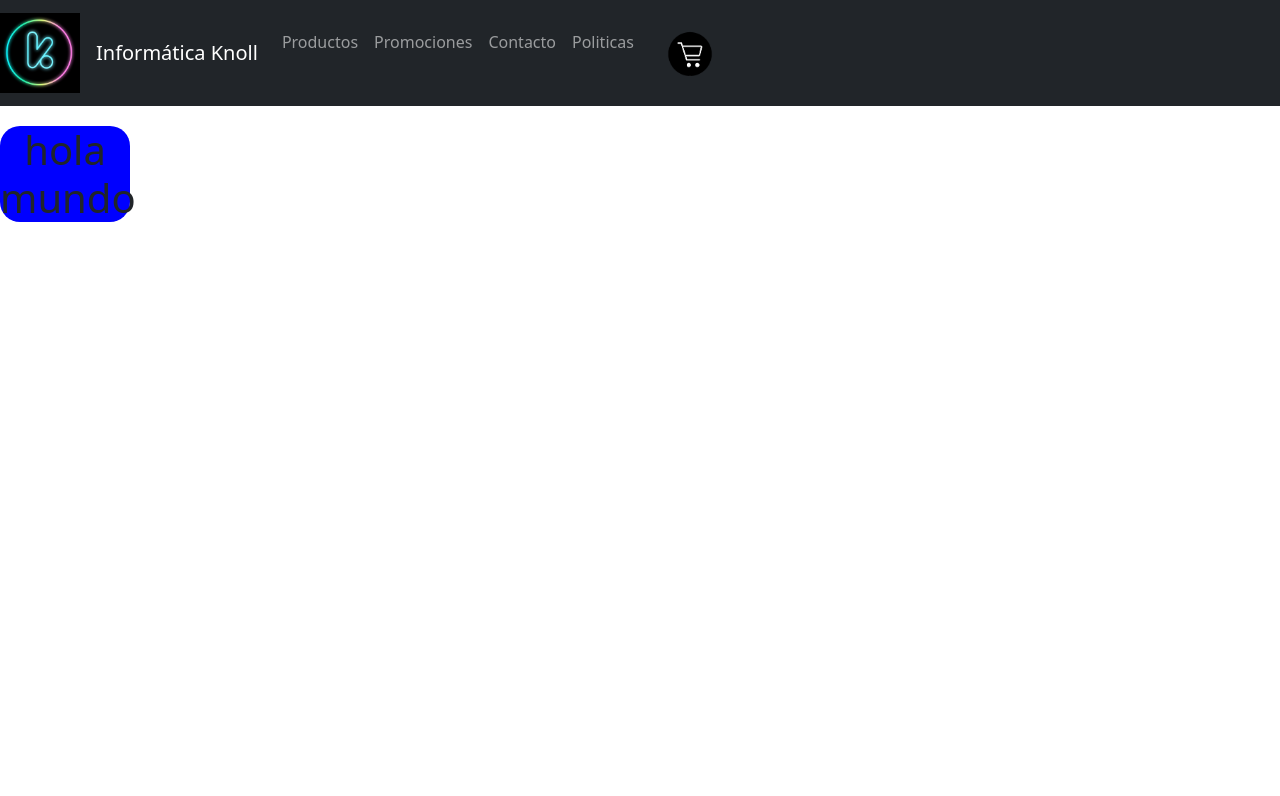
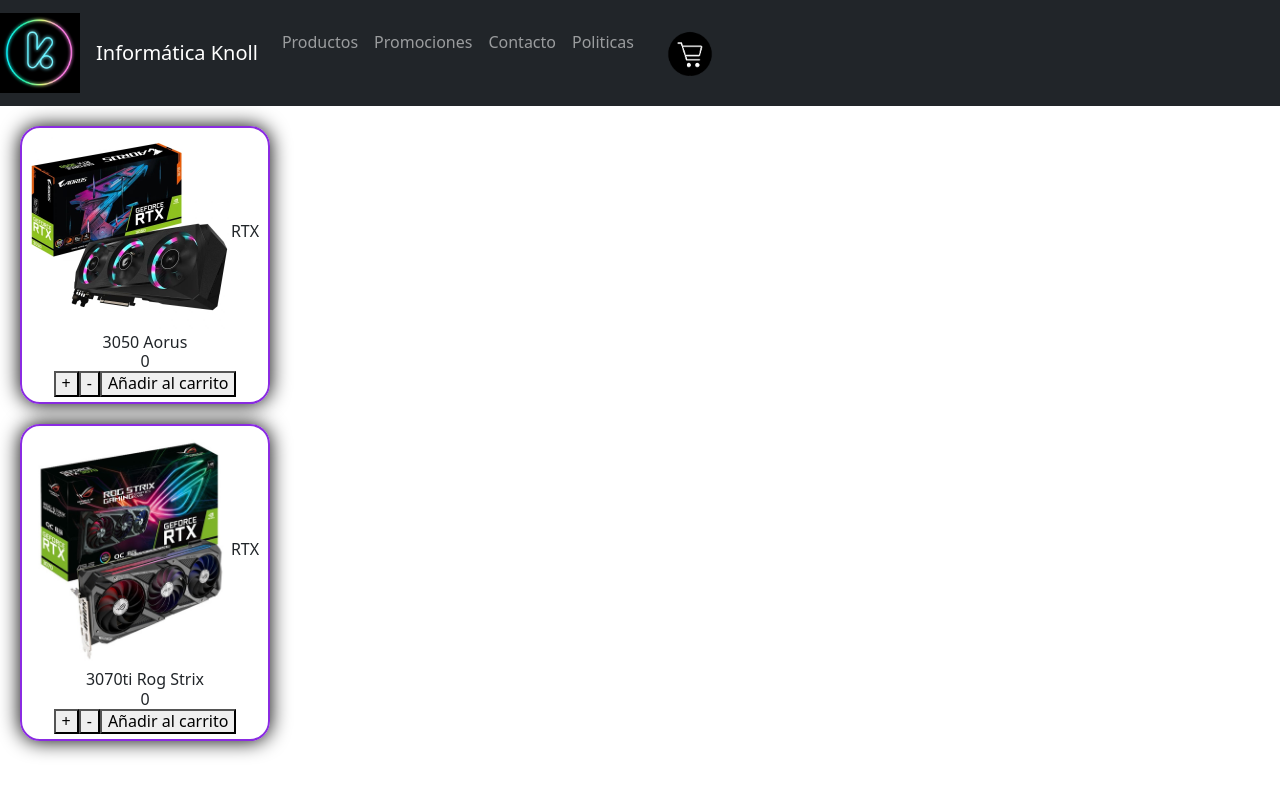
Before and after one commit to gonzaloKnollDev/tiendainformaticaknoll, a React (Create React App) app: page / in a window 1280 px wide. Shown: the top 796 px of the page. Built offline with nearby package versions, Linux system fonts and the light colour scheme.

Commit message:
4ta entrega

```diff
--- a/src/App.js
+++ b/src/App.js
@@ -2,13 +2,16 @@ import logo from './logo.svg';
 import './App.css';
 import 'bootstrap/dist/css/bootstrap.min.css';
 import Menu from './Components/Navbar/Navbar';
-import Itemlist from './Components/ItemListContainer/ItemListContainer';
+import {Itemlist} from './Components/ItemListContainer/ItemListContainer';
+import aorus3050 from '../src/img/aorus3050.jpg';
+import asus3070ti from '../src/img/asus3070ti.jpg';
 
 function App() {
   return (
     <div className="App">
        <Menu/>
-       <Itemlist greeting="hola mundo" style={'greeting'}/>
+       <Itemlist greeting="RTX 3050 Aorus" imagen={aorus3050} style={'greeting'} stylePlacas={'placas'}/>
+       <Itemlist greeting="RTX 3070ti Rog Strix" imagen={asus3070ti} style={'greeting'} stylePlacas={'placas'}/>
     </div>
   );
 }
--- /dev/null
+++ b/src/Components/ItemCount/ItemCount.jsx
@@ -0,0 +1,24 @@
+import { useState } from "react";
+
+export const ItemCount=({stock, initial,onAdd})=>{
+    const [contador, setContador]=useState(initial);
+
+    const añadir=()=>{
+        if (contador<stock)
+        setContador(contador+1);
+    }
+
+    const restar=()=>{
+        if (contador>initial)
+        setContador(contador-1);
+    }
+
+    return (
+        <div>
+            {contador}<br></br>
+            <button onClick={añadir}>+</button>
+            <button onClick={restar}>-</button>
+            <button onClick={onAdd}>Añadir al carrito</button>
+        </div>
+    )
+}
--- a/src/Components/ItemListContainer/ItemListContainer.jsx
+++ b/src/Components/ItemListContainer/ItemListContainer.jsx
@@ -1,12 +1,15 @@
+import { ItemCount } from "../ItemCount/ItemCount";
 
-function Itemlist(props){
-    const greeting=props.greeting;
-    const style=props.style;
+const agregarProducto=()=>{
+    return "hola";
+}
+
+export const Itemlist = ({greeting,imagen,style,stylePlacas})=>{
     return(
         <h1 className={style}>
+            <img src={imagen} className={stylePlacas}/>
             {greeting}
+            <ItemCount stock={10} initial={0} onAdd={agregarProducto}/>
         </h1>
     )
 }
-
-export default Itemlist;
--- a/src/index.css
+++ b/src/index.css
@@ -22,11 +22,18 @@ code {
 }
 
 .greeting{
-  width:130px;
-  border: 2px;
-  border-color: dimgrey;
+  font-size: medium;
+  width:250px;
+  border: 2px solid;
   border-radius: 20px;
-  background-color: blue;
+  border-color: blueviolet;
   margin-top: 20px;
+  margin-left:20px;
   justify-content: right;
+  padding: 5px;
+  box-shadow: 0px 0px 20px black;
 }
+
+.placas{
+  width: 200px;
+}
```
Also changed, not shown: src/img/aorus3050.jpg (added), src/img/asus3070ti.jpg (added).
